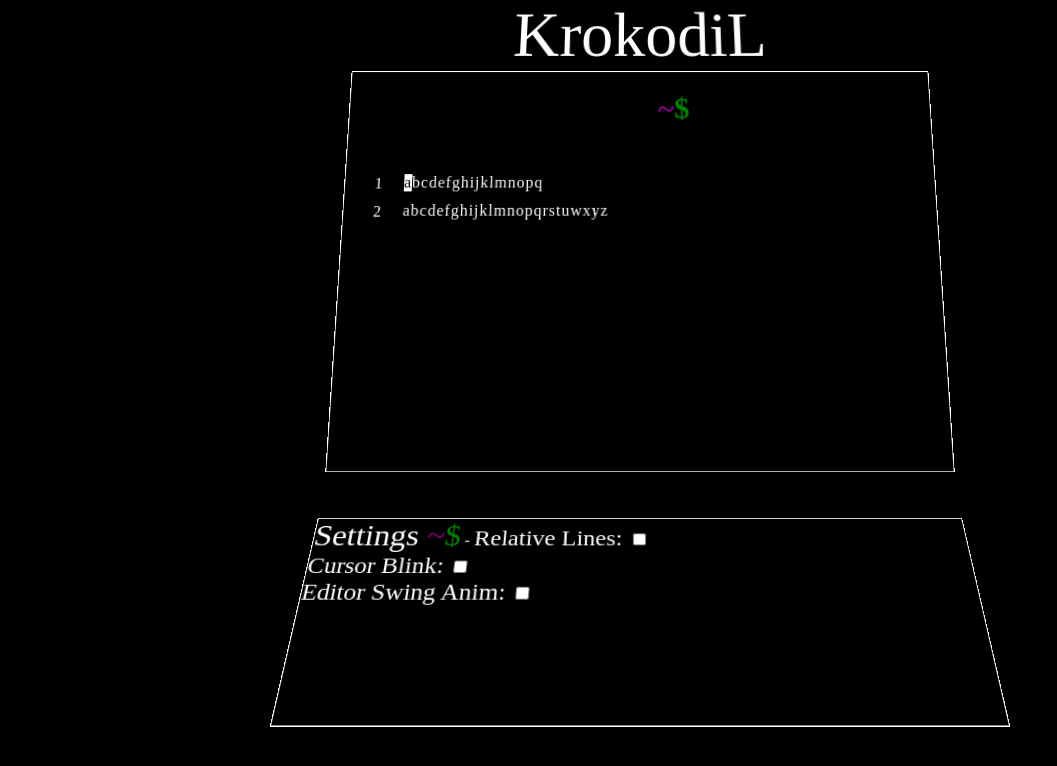
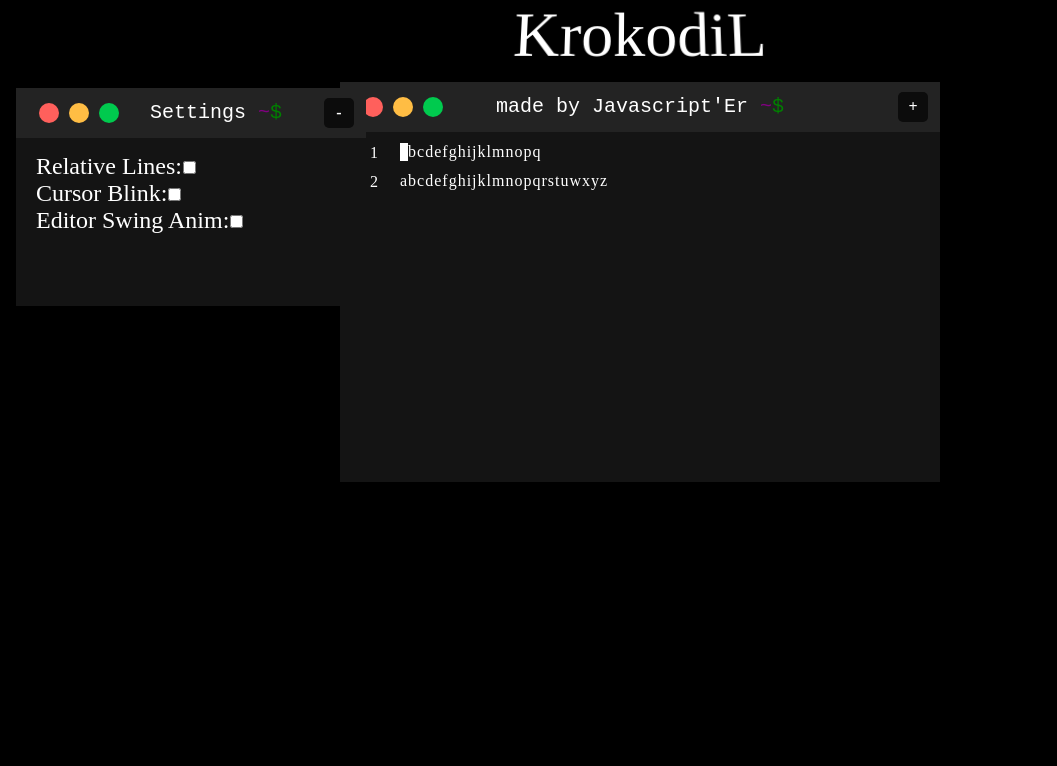
Before and after one commit to Polandian/Krokodil---The-Code-Editor, a plain HTML site: page index.html in a window 1280 px wide. Shown: the whole page, without its empty margins (0-1057 px from the left). Drawn offline with Linux system fonts and the light colour scheme; a web font is replaced by a local one.

Commit message:
Update index.css

```diff
--- a/index.css
+++ b/index.css
@@ -9,9 +9,10 @@
 }
 
 @keyframes cursorBlink{
-	0%{opacity: 1}
+	0%, 20%{opacity: 1}
+
 	50%{opacity:0}
-	100%{opacity: 1}
+	80%, 100%{opacity: 1}
 }
 
 body{
@@ -19,39 +20,98 @@
 	overflow: hidden;
 }
 
-
 #settings{
 	color: white;
 	font-family: "iosevka";
-	border: 1px white solid;
-	margin-top: 50px;
-	width: 642px;
-	height: 200px;
-	overflow-y: scroll;
-	margin-left: auto;
-	margin-right: auto;
-	transform: scale(1.07) perspective(400px) rotateX(16deg);
-	-ms-overflow-style: none;  /* IE and Edge */
-  	scrollbar-width: none;
+	position: absolute;
+	border-radius: 10px;
+	top: 88px;
+	left: 16px;
+	width: 350px;
 }
 
-#settings *{
+#optionsContainer{
+	padding-top: 15px;
+	overflow-y: scroll;
+	max-height: 350px;
+	display: block;
+	background-color: rgb(20, 20, 20);
+	align-content: center;
+}
+
+#optionsContainer *{
 	display: inline;
 	font-weight: 100;
+	margin-left: 20px;
 }
 
-#settings input{
+#optionsContainer input{
+	cursor: pointer;
+	margin-left: -5px;
+}
+
+#optionsContainer::-webkit-scrollbar {
+  	display: none;
+}
+
+.tabMenu{
+	background-color: rgb(35, 35, 35);
+	height: 50px;
+	position: relative;
+}
+
+.exitCircle, .maxCircle, .smallCircle{
+	width: 20px;
+	height: 20px;
+	border-radius: 25px;
+	position: absolute;
 	cursor: pointer;
 }
 
-#settings::-webkit-scrollbar {
-  	display: none;
+.exitCircle{
+	left: 23px;
+	top: 15px;
+	background-color: #FF605C;
 }
 
-@keyframes titleAnim{
-	0%{background-position-x: 130%;}
-	50%{background-position-x: 200%;}
-	100%{background-position-x: 300%;}
+.maxCircle{
+	left: 53px;
+	top: 15px;
+	background-color: #FFBD44;
+}
+
+.smallCircle{
+	left: 83px;
+	top: 15px;
+	background-color: #00CA4E;
+}
+
+.tabTitle{
+	font-family: monospace;
+	color: white;
+	font-weight: 100;
+	font-size: 20px;
+	position: absolute;
+
+	left:50%;
+	transform: translate(-50%)
+}
+
+.fullScreen{
+	width: 30px;
+	height: 30px;
+	background-color: rgb(12, 12, 12);
+	border-radius: 5px;
+	color: white;
+	text-align: center;
+	font-family: "iosevka";
+	font-weight: 700;
+	position: relative;
+	top: 10px;
+	float: right;
+	margin-right: 12px;
+	line-height: 30px;
+	cursor: pointer;
 }
 
 #title{
@@ -65,14 +125,23 @@
 	transform: perspective(400px) rotateX(10deg);
 }
 
+@keyframes editorAnim{
+	0%{margin-top:10px}
+	50%{margin-top:40px}
+	100%{margin-top:10px}
+}
+
 #codeEditor{
-	user-select: none;
 	width: 600px;
 	height: 400px;
-	border: 1px white solid;
 	margin: auto;
+	margin-top: 20px;
 	overflow: hidden;
-	transform: perspective(400px) rotateX(5deg);
+	background-color: rgb(20, 20, 20);
+}
+
+.codeEditorAnim{
+	animation: editorAnim 2s infinite ease-in-out;
 }
 
 #lineNumber{ /*all line numbers*/
@@ -96,13 +165,12 @@
 	color: white;
 	font-family: "iosevka";
 	font-size: 16px;
-	--font-size: 16px;
 	letter-spacing: 1px;
 }
 
 .textEditorLine{
 	margin-top: 11px;
-	mix-blend-mode: difference;
+	/*mix-blend-mode: difference; TODO*/
 }
 
 #editorCursor{
@@ -113,3 +181,7 @@
 	margin-top: 0px;
 	margin-left: 0px;
 }
+
+.editorCursorAnim{
+	animation: 1s cursorBlink step-end infinite;
+}
```
